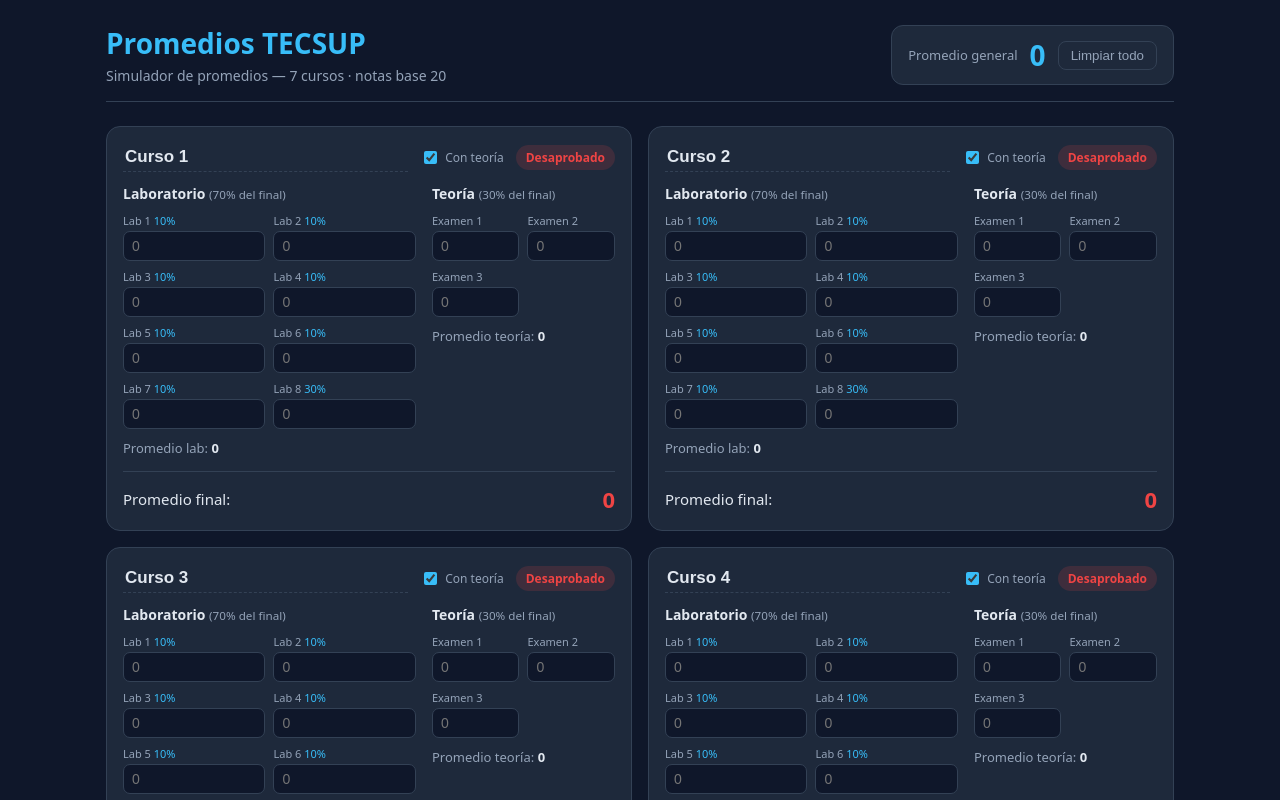
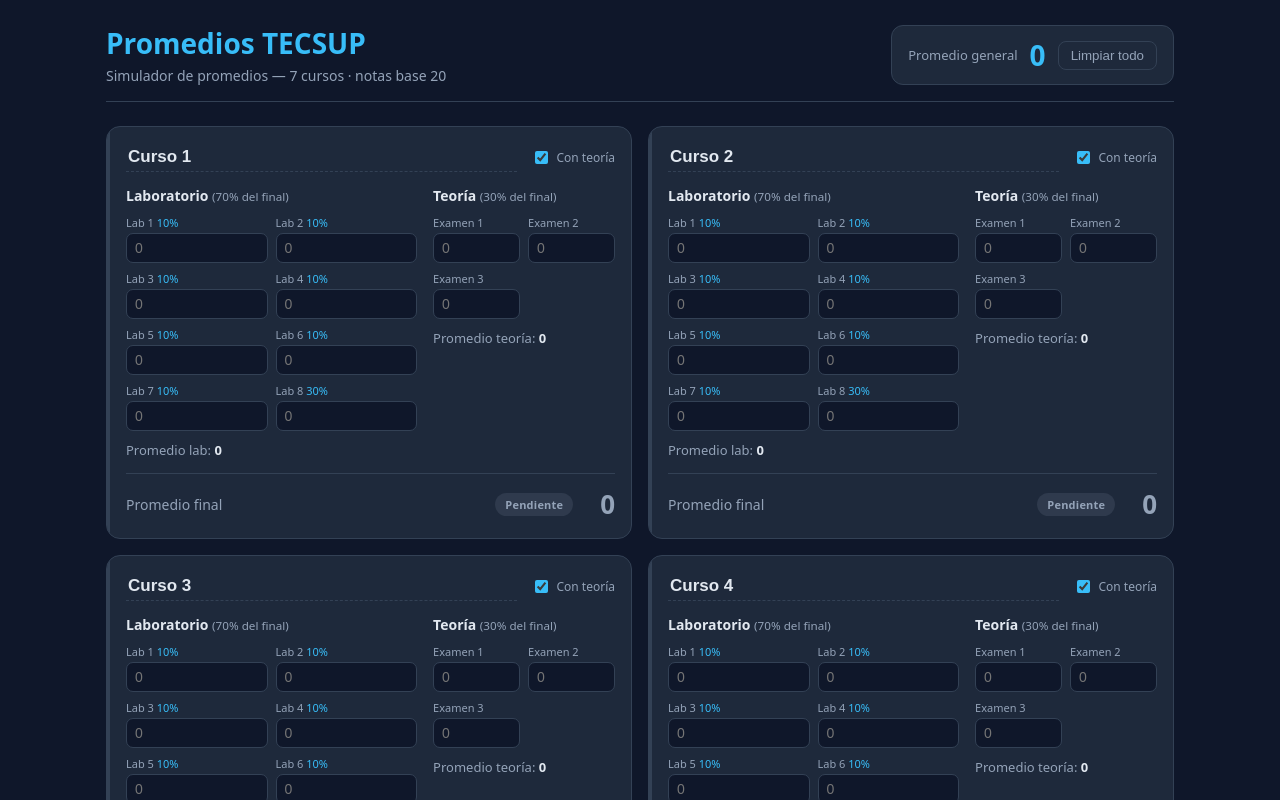
Before and after one commit to lopetpr/Simulador-de-notas, a Vue app: page / in a window 1280 px wide. Shown: the top 800 px of the page. Built offline with nearby package versions, Linux system fonts and the light colour scheme.

Commit message:
fix: notas

```diff
--- a/src/components/CourseCard.vue
+++ b/src/components/CourseCard.vue
@@ -19,19 +19,32 @@
   props.course.hasTheory ? finalAverage(lab.value, theory.value) : lab.value,
 );
 const passed = computed(() => final.value >= 11);
+
+// Estado del curso: pendiente cuando no hay notas, aprobado/desaprobado si las hay.
+const hasInput = computed(
+  () =>
+    props.course.labs.some((g) => g > 0) ||
+    props.course.exams.some((g) => g > 0),
+);
+const status = computed(() =>
+  !hasInput.value ? "pending" : passed.value ? "pass" : "fail",
+);
+const statusLabel = computed(
+  () =>
+    ({ pending: "Pendiente", pass: "Aprobado", fail: "Desaprobado" })[
+      status.value
+    ],
+);
 </script>
 
 <template>
-  <section class="card">
+  <section class="card" :class="`card--${status}`">
     <header class="card__head">
       <input class="card__name" v-model="course.name" />
       <label class="toggle">
         <input type="checkbox" v-model="course.hasTheory" />
         <span>Con teoría</span>
       </label>
-      <span class="badge" :class="passed ? 'badge--ok' : 'badge--no'">
-        {{ passed ? "Aprobado" : "Desaprobado" }}
-      </span>
     </header>
 
     <div class="grid" :class="{ 'grid--solo': !course.hasTheory }">
@@ -84,8 +97,11 @@
     </div>
 
     <footer class="card__final">
-      Promedio final:
-      <strong :class="passed ? 'ok' : 'no'">{{ round2(final) }}</strong>
+      <span class="card__final-label">Promedio final</span>
+      <span class="card__final-value">
+        <span class="badge" :class="`badge--${status}`">{{ statusLabel }}</span>
+        <strong :class="`grade grade--${status}`">{{ round2(final) }}</strong>
+      </span>
     </footer>
   </section>
 </template>
--- a/src/style.css
+++ b/src/style.css
@@ -61,17 +61,34 @@
 }
 
 .card {
+  position: relative;
   background: var(--card);
   border: 1px solid var(--line);
   border-radius: 14px;
-  padding: 16px;
+  padding: 16px 16px 16px 19px;
+  overflow: hidden;
 }
+/* Franja de estado a la izquierda: firma visual de aprobado/desaprobado. */
+.card::before {
+  content: "";
+  position: absolute;
+  left: 0;
+  top: 0;
+  bottom: 0;
+  width: 3px;
+  background: var(--line);
+  transition: background .2s;
+}
+.card--pass::before { background: var(--ok); }
+.card--fail::before { background: var(--no); }
+
 .card__head {
   display: flex;
   justify-content: space-between;
   align-items: center;
-  gap: 12px;
-  margin-bottom: 12px;
+  gap: 10px 14px;
+  flex-wrap: wrap;
+  margin-bottom: 14px;
 }
 .card__name {
   background: transparent;
@@ -97,13 +114,16 @@
 .toggle input { accent-color: var(--accent); cursor: pointer; }
 
 .badge {
-  font-size: 12px;
+  font-size: 11px;
   padding: 4px 10px;
   border-radius: 999px;
   font-weight: 600;
+  letter-spacing: .02em;
+  white-space: nowrap;
 }
-.badge--ok { background: rgba(34, 197, 94, .15); color: var(--ok); }
-.badge--no { background: rgba(239, 68, 68, .15); color: var(--no); }
+.badge--pending { background: rgba(148, 163, 184, .14); color: var(--muted); }
+.badge--pass { background: rgba(34, 197, 94, .15); color: var(--ok); }
+.badge--fail { background: rgba(239, 68, 68, .15); color: var(--no); }
 
 .grid {
   display: grid;
@@ -111,13 +131,14 @@
   gap: 16px;
 }
 .grid--solo { grid-template-columns: 1fr; }
+.grid > * { min-width: 0; }
 @media (max-width: 520px) { .grid { grid-template-columns: 1fr; } }
 
 .block h3 { margin: 0 0 10px; font-size: 14px; }
 .block h3 small { color: var(--muted); font-weight: 400; }
 
 .labs { display: grid; grid-template-columns: 1fr 1fr; gap: 8px; }
-.field { display: flex; flex-direction: column; gap: 3px; }
+.field { display: flex; flex-direction: column; gap: 3px; min-width: 0; }
 .field span { font-size: 11px; color: var(--muted); }
 .field em { color: var(--accent); font-style: normal; }
 .field input {
@@ -138,14 +159,23 @@
   margin-top: 14px;
   padding-top: 12px;
   border-top: 1px solid var(--line);
-  font-size: 15px;
   display: flex;
   justify-content: space-between;
   align-items: center;
+  gap: 10px;
 }
-.card__final strong { font-size: 22px; }
-.card__final .ok { color: var(--ok); }
-.card__final .no { color: var(--no); }
+.card__final-label { font-size: 14px; color: var(--muted); }
+.card__final-value { display: flex; align-items: center; gap: 12px; }
+.grade {
+  font-size: 26px;
+  font-weight: 700;
+  font-variant-numeric: tabular-nums;
+  min-width: 2ch;
+  text-align: right;
+}
+.grade--pending { color: var(--muted); }
+.grade--pass { color: var(--ok); }
+.grade--fail { color: var(--no); }
 
 .footer {
   margin-top: 48px;
```
